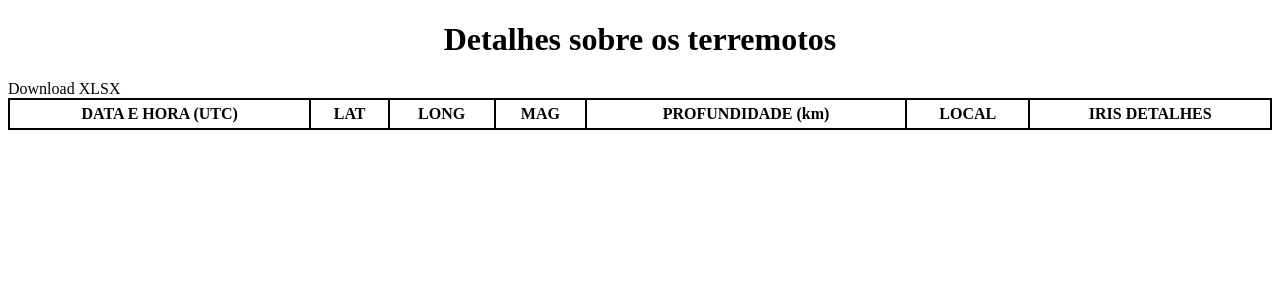
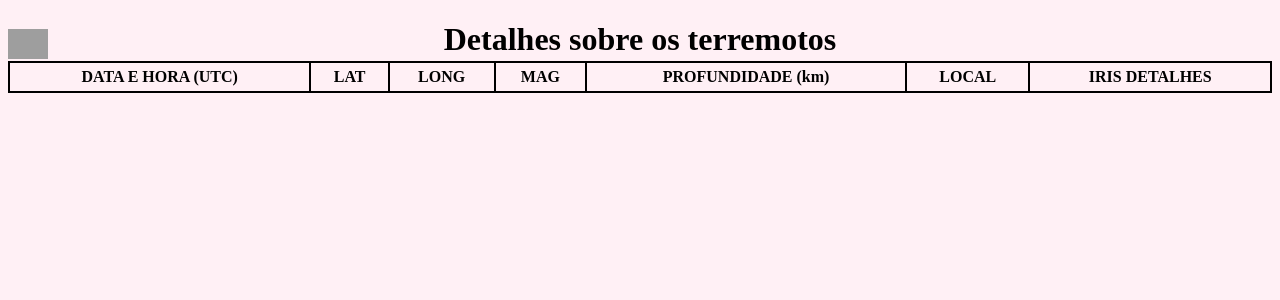
Before and after one commit to AnaBrunetti/python-web-scraping, a Django app: template web_scrapy/general/templates/earthquakes_details.html in a window 1280 px wide. Shown: the top 300 px of the page. Run offline with Django 3.2, Linux system fonts and the light colour scheme; the template is opened without the code that fills it, so the values that code supplies are empty; grey boxes are pictures that could not be loaded.

Commit message:
excel icon

```diff
--- a/web_scrapy/general/templates/earthquakes_details.html
+++ b/web_scrapy/general/templates/earthquakes_details.html
@@ -15,6 +15,14 @@
       }
       h1 {
         text-align: center;
+      }
+      .download {
+        text-align: left;
+        margin-top: -4%;
+        margin-bottom: -0.2%;
+      }
+      body {
+        background-color: LavenderBlush;
       }
     </style>
     <title>Earthquakes Details</title>
@@ -54,8 +62,10 @@
 
 
   </script>
-  <h1>Detalhes sobre os terremotos</h1>
-  <a download id='download_xlsx'> Download XLSX</a>
+  <h1> Detalhes sobre os terremotos </h1>
+  <p class="download">
+    <a download id='download_xlsx'> <img src="https://img.icons8.com/color/452/microsoft-excel-2019--v1.png" width='40'></a>
+  </p>
     <table style="width:100%;">
         <thead>
             <th>DATA E HORA (UTC)</th>
```
Also changed, not shown: 1 other file.
